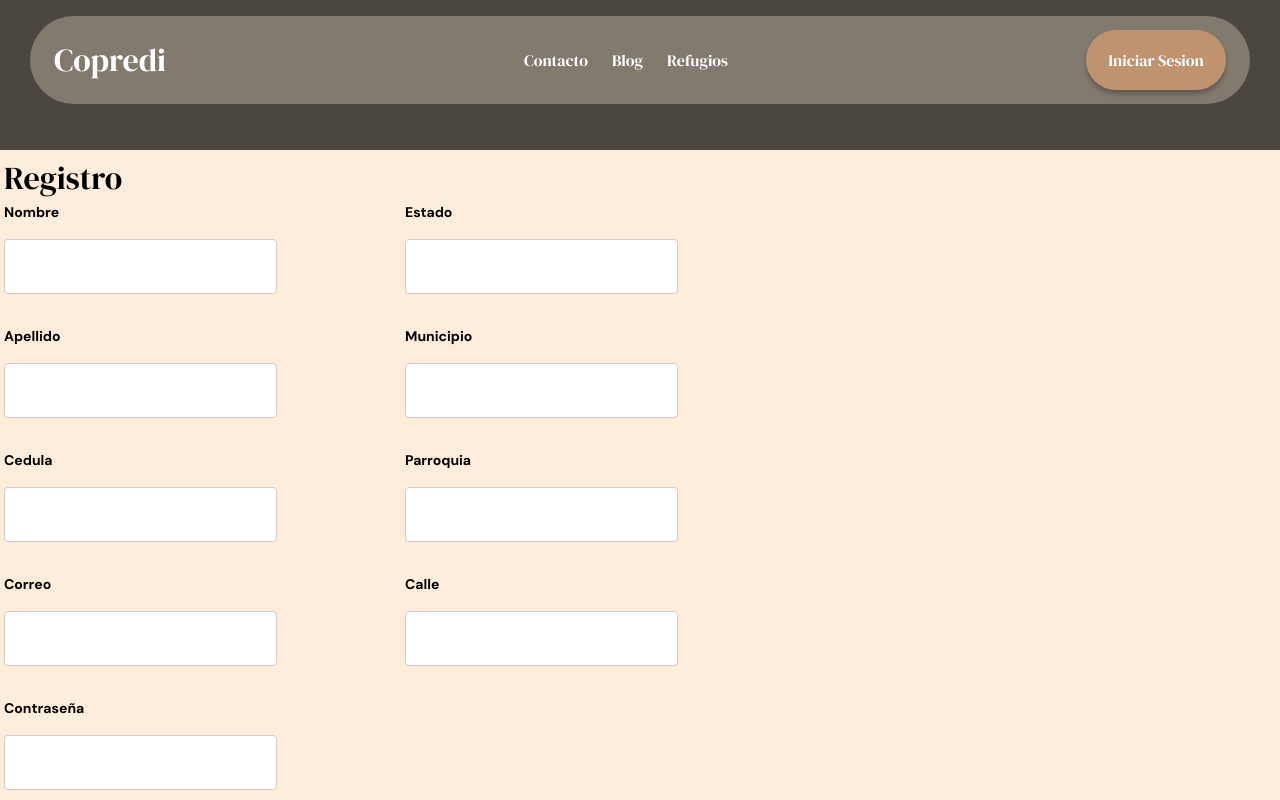
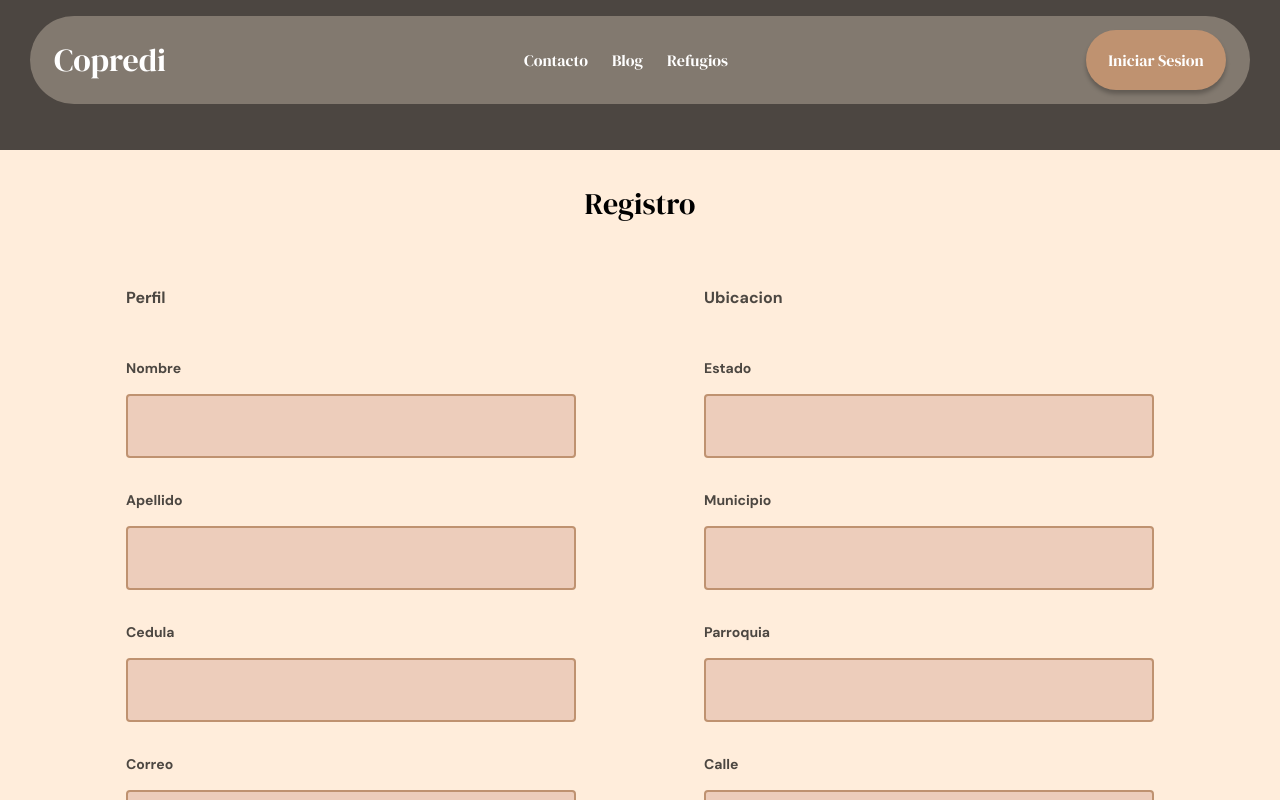
Before and after one commit to antabra25/CoprediBlog, a React (Vite) app in the folder frontend/blogcopredi/: page /register in a window 1280 px wide. Shown: the top 800 px of the page. Built offline with nearby package versions, Linux system fonts and the light colour scheme.

Commit message:
Register ok

```diff
--- a/frontend/blogcopredi/src/App.jsx
+++ b/frontend/blogcopredi/src/App.jsx
@@ -20,8 +20,7 @@ import post from "./components/pages/Post";
 
 function App() {
     const currentUser = useContext(userContext)
-    return (
-        <div className="app">
+    return (<div className="app">
             <div className="app-container">
                 <userContext.Provider value={currentUser}>
                     <div className="app-nav">
@@ -43,8 +42,7 @@ function App() {
                     </Routes>
                 </userContext.Provider>
             </div>
-        </div>
-    );
+        </div>);
 
 }
 
--- a/frontend/blogcopredi/src/components/common/FormFooter.jsx
+++ b/frontend/blogcopredi/src/components/common/FormFooter.jsx
@@ -1,7 +1,7 @@
 
 function FormFooter ({ children }) {
     return (
-        <div className="form-footer">
+        <div className="form-footer flex flex-row justify-center mt-8 mb-8">
             { children }
         </div>)
 }
--- a/frontend/blogcopredi/src/components/common/InputField.jsx
+++ b/frontend/blogcopredi/src/components/common/InputField.jsx
@@ -13,7 +13,7 @@ function InputField ({ label, id, type, value, error, handleChange }) {
                 value={ value }
                 id={ id }
                 type={ type } />
-                { error && <p className="form-error">{ error }</p> }
+                { error && <p className="form-error text-sm font-black">{ error }</p> }
         </div>)
 }
 
--- a/frontend/blogcopredi/src/components/css/form.css
+++ b/frontend/blogcopredi/src/components/css/form.css
@@ -6,9 +6,16 @@
 }
 
 .form-title {
+    color: black;
+    @apply font-title  font-normal text-3xl text-center mt-8 mb-16
 
-    font-family: var(--font-title);
-    font-size: 2rem;
-    font-weight: 400;
-    color:black;
 }
+
+.form-button {
+
+    @apply w-36 h-16 text-xl  font-bold text-white bg-earth rounded shadow hover:bg-black
+}
+
+.form-subtitle {
+    @apply font-content text-base font-bold text-black mb-4
+}
--- /dev/null
+++ b/frontend/blogcopredi/src/components/css/general.css
@@ -0,0 +1,4 @@
+
+.form-subtitle {
+    @apply font-content text-black font-extrabold text-base
+}
--- a/frontend/blogcopredi/src/components/css/inputfield.css
+++ b/frontend/blogcopredi/src/components/css/inputfield.css
@@ -1,21 +1,10 @@
 
 .form-input {
 
-    width: 100%;
-    height: 55px;
-    border: 1px solid #ccc;
-    border-radius: 4px;
-    padding: 12px 20px;
-    box-sizing: border-box;
-
+    @apply w-[450px] h-16 text-base text-black bg-secondary border-earth border-2 px-4 py-4 rounded focus:outline-none focus:border-black
 }
 
 
 .form-label {
-
-    font-size: 14px;
-    font-weight: 700;
-    font-family: var(--font-content);
-
-
+    @apply font-content text-black font-extrabold text-sm
 }
--- a/frontend/blogcopredi/src/components/pages/Register.jsx
+++ b/frontend/blogcopredi/src/components/pages/Register.jsx
@@ -7,7 +7,8 @@ import FormButton from "../common/FormButton";
 import InputField from "../common/InputField";
 import MainWrapper from "../common/MainWrapper";
 import "../css/register.css";
-import { useEffect } from "react";
+import "../css/general.css";
+import {useEffect} from "react";
 
 const Register = () => {
     const dataInit = {
@@ -32,7 +33,7 @@ const Register = () => {
             .min(1000000)
             .required()
             .label("Cedula"),
-    correo: Joi.string().required().email({ tlds: false }).label("Correo"),
+        correo: Joi.string().required().email({tlds: false}).label("Correo"),
         contrasena: Joi.string().required().min(8).max(30).label("Contraseña"),
         confirmacion: Joi.ref("contrasena"),
         telefono: Joi.number().integer().positive().required().label("Telefono"),
@@ -50,21 +51,19 @@ const Register = () => {
         calle: Joi.string().alphanum().required().uppercase().label("Calle"),
     };
 
-  const { formData, formErrors,setFormErrors, handleChange, validate } = useForm(
-    dataInit,
-    dataSchema
-  );
+    const {formData, formErrors, setFormErrors, handleChange, validate} = useForm(dataInit, dataSchema);
 
-  const handleSubmit = () => {};
+    const handleSubmit = () => {
+    };
 
     useEffect(() => {
         setFormErrors({...dataInit})
     }, []);
-  return (
-    <MainWrapper>
-      <Form title="Registro" size="w-8/12" handleSubmit={handleSubmit}>
-        <div className="form flex flex-row gap-x-32">
+    return (<MainWrapper>
+            <Form title="Registro" size="w-full" handleSubmit={handleSubmit}>
+                <div className="form flex flex-row gap-x-32 justify-center">
                     <div className="column">
+                        <h2 className="form-subtitle">Perfil</h2>
                         <InputField
                             label="Nombre"
                             id="nombre"
@@ -122,6 +121,7 @@ const Register = () => {
                     </div>
 
                     <div className="column">
+                        <h2 className="form-subtitle">Ubicacion</h2>
                         <InputField
                             label="Estado"
                             id="estado"
@@ -161,11 +161,10 @@ const Register = () => {
                     </div>
                 </div>
                 <FormFooter>
-          <FormButton text="Enviar" validate={validate} />
+                    <FormButton text="Enviar" validate={validate}/>
                 </FormFooter>
             </Form>
-    </MainWrapper>
-  );
+        </MainWrapper>);
 };
 
 export default Register;
--- a/frontend/blogcopredi/tailwind.config.cjs
+++ b/frontend/blogcopredi/tailwind.config.cjs
@@ -1,8 +1,23 @@
 /** @type {import('tailwindcss').Config} */
 module.exports = {
-  content: [ "./src/**/*.{js,jsx,ts,tsx}"],
-  theme: {
-    extend: {},
-  },
-  plugins: [],
+    content: ["./src/**/*.{js,jsx,ts,tsx}"],
+    theme: {
+        extend: {
+            fontFamily: {
+                title: ['DM Serif Display', 'serif'],
+                content: ['DM Sans', 'sans-serif']
+            },
+            colors: {
+                "primary": "#FFEDDB",
+                "secondary": "#EDCDBB",
+                "bronw": "#E3B7A0",
+                "earth": "#BF9270",
+                "dark": "rgba(51, 51, 51, 0.2)",
+                "black": "rgba(0, 0, 0, 0.7)",
+                "white": "#FFFFFF",
+
+            },
+        },
+    },
+    plugins: [],
 }
```
Also changed, not shown: frontend/blogcopredi/src/components/common/FormButton.jsx (+6 -3 lines). Lines whose indentation alone changed are shown as unchanged.
